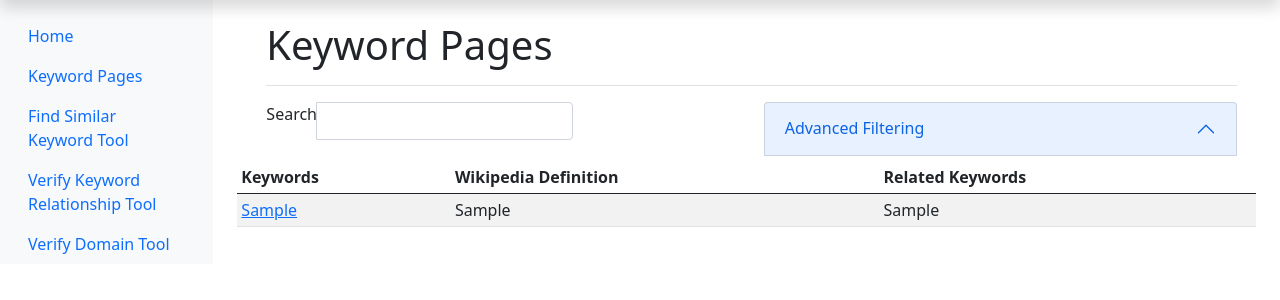
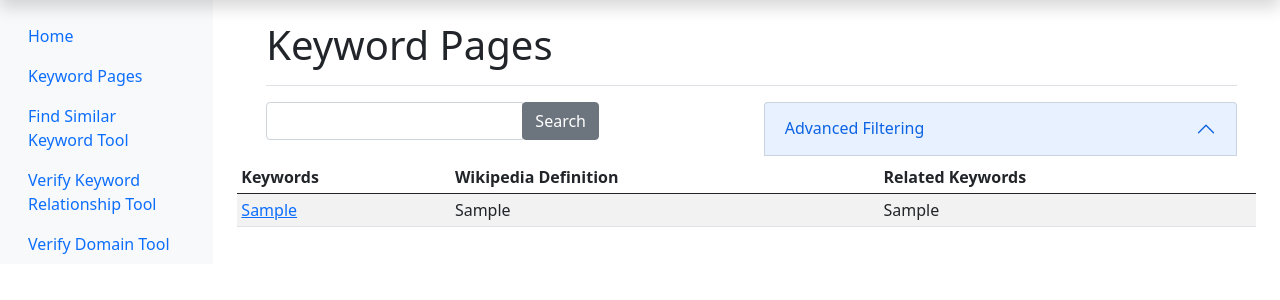
Before and after one commit to rohanjsuresh/extracted_keyword_validation, a Django app: page /keyword_pages in a window 1280 px wide. Shown: the part 40-340 px from the top of the page. Run offline with Django 3.2, Linux system fonts and the light colour scheme; tables that the repository leaves empty hold one stand-in row (values such as "Sample post"); parts of the project's set-up code (start-up, migrations or seed data) failed here and were passed over; some libraries are stand-ins or nearby versions.

Commit message:
Added search button to keyword pages instead of search on every keypress

```diff
--- a/templates/keyword_relation/keyword_pages_default.html
+++ b/templates/keyword_relation/keyword_pages_default.html
@@ -133,8 +133,11 @@
                   <div class="input-group">
                     <div class="form-outline">
                       <div class="input-group mb-3">
-                        <label class="form-label" for="form1">Search</label>
+                        <!-- <label class="form-label" for="form1">Search</label> -->
                         <input type="search" id="dynamic_search" class="form-control" />
+                        <div class="input-group-append">
+                          <button type="button" class="btn btn-secondary" onclick="search_table()">Search</button>
+                        </div>
 
                         <!-- DISABLED FOR NOW -->
                         <!-- TODO Speedup for larger dataset -->
@@ -350,9 +353,10 @@
       }
    }
 
-      document.addEventListener('keyup', logKey);
+      // document.addEventListener('keyup', logKey);
 
-      function logKey(e) {
+      // function logKey(e) {
+      function search_table(e) {
 
         res_val = document.getElementById("dynamic_search").value;
 
```
